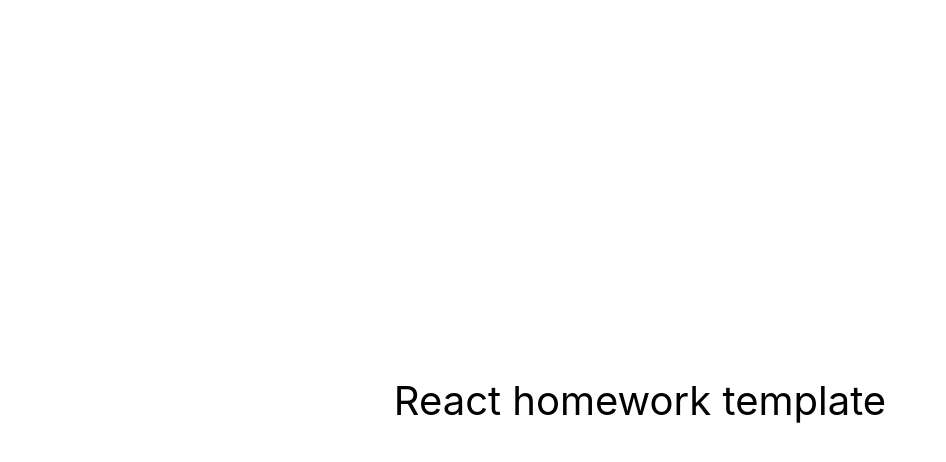
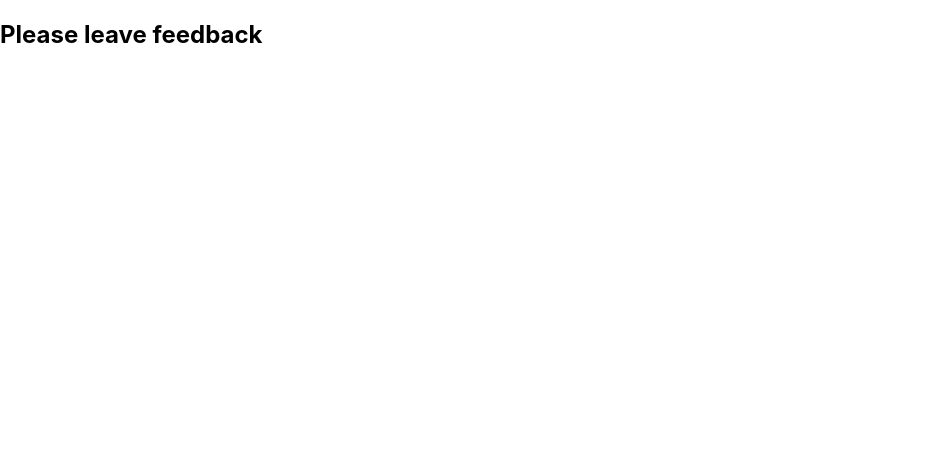
Before and after one commit to Kate-Vabishchevich/goit-react-hw-02-feedback, a React (Create React App) app: page / in a window 1280 px wide. Shown: the top 462 px of the page, without its empty margins (0-946 px from the left). Built offline with nearby package versions, Linux system fonts and the light colour scheme.

Commit message:
start doing task

```diff
--- a/src/components/App.jsx
+++ b/src/components/App.jsx
@@ -1,16 +1,12 @@
-export const App = () => {
+import React from 'react';
+import Feedback from './Feedback/Feedback';
+
+const App = () => {
   return (
-    <div
-      style={{
-        height: '100vh',
-        display: 'flex',
-        justifyContent: 'center',
-        alignItems: 'center',
-        fontSize: 40,
-        color: '#010101'
-      }}
-    >
-      React homework template
-    </div>
+    <>
+     <Feedback />
+    </>
   );
 };
+
+export default App;
--- /dev/null
+++ b/src/components/Feedback/Feedback.jsx
@@ -0,0 +1,21 @@
+import { Component } from 'react';
+import Section from './Section/Section';
+
+class Feedback extends Component{
+    state = {
+        good: 0,
+        neutral: 0,
+        bad: 0
+    };
+
+    render() {
+        return (
+            <div>
+                <Section title="Please leave feedback">
+                </Section>
+            </div>
+        );
+    }
+}
+
+export default Feedback;
--- /dev/null
+++ b/src/components/Feedback/Section/Section.jsx
@@ -0,0 +1,18 @@
+import React from 'react';
+import css from './Section.module.css';
+import PropTypes from 'prop-types';
+
+const Section = ({ title, children }) => {
+    return (
+        <div>
+            <h2 className={css.title}>{title}</h2>
+            {children}
+        </div>
+    );
+};
+
+export default Section;
+
+Section.propTypes = {
+    title: PropTypes.string.isRequired,
+}
--- a/src/index.js
+++ b/src/index.js
@@ -1,6 +1,6 @@
 import React from 'react';
 import ReactDOM from 'react-dom/client';
-import { App } from 'components/App';
+import App from 'components/App';
 import './index.css';
 
 ReactDOM.createRoot(document.getElementById('root')).render(
```
Also changed, not shown: src/components/Feedback/Section/Section.module.css (added).
